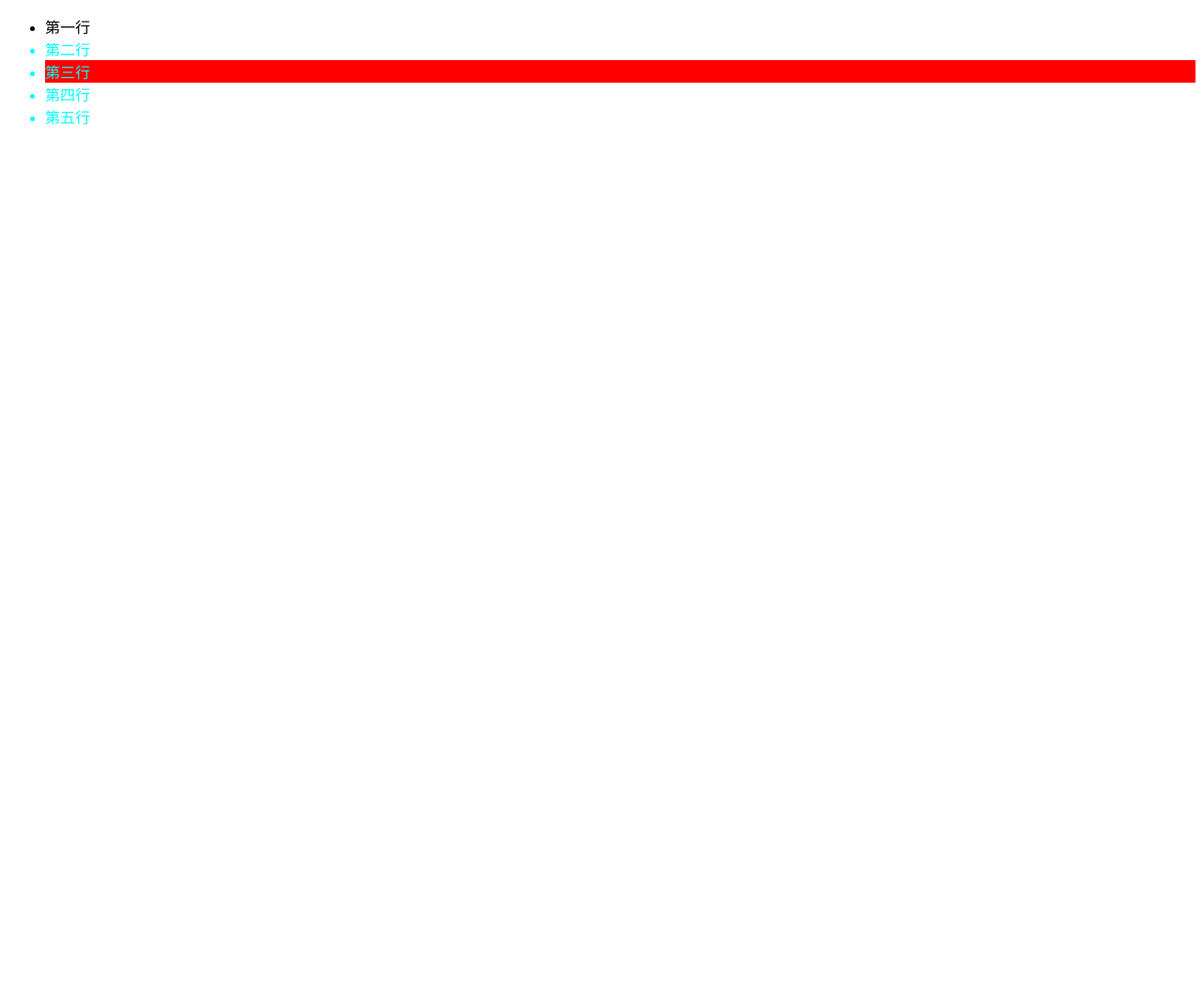
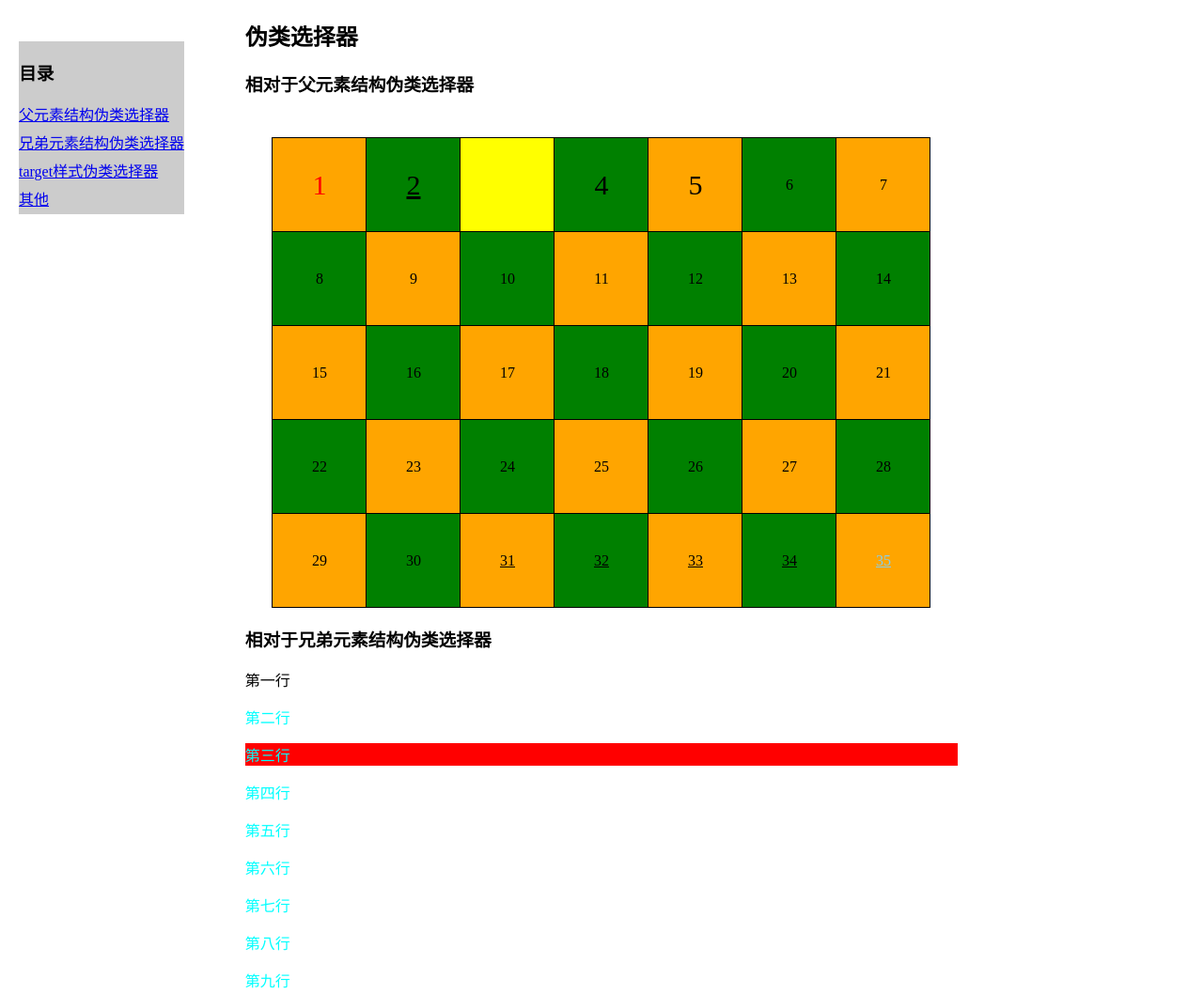
Before and after one commit to jiuchabaikaishui/HTML5CSS3, a plain HTML site: page html5PseudoClassSelector.html in a window 1280 px wide. Shown: the top 1058 px of the page at 94% size. Before the commit the page ends 800 px from the top, so only its background shows below. Drawn offline with Linux system fonts and the light colour scheme.

Commit message:
伪类选择器

```diff
--- a/html5PseudoClassSelector.html
+++ b/html5PseudoClassSelector.html
@@ -5,23 +5,175 @@
     <title>Title</title>
 
     <style>
-        .one ~ li {
+        div.nav {
+            position: fixed;
+            left: 20px;
+            top: 44px;
+            background-color: #cccccc;
+        }
+        a {
+            line-height: 30px;
+        }
+        div.content {
+            width: 60%;
+            margin: auto;
+        }
+        ul {
+            width: 700px;
+            height: 500px;
+            margin: auto;
+            padding: 0;
+            margin-top: 44px;
+            list-style: none;
+            border-left: 1px solid black;
+            border-top: 1px solid black;
+        }
+        ul > li {
+            width: 100px;
+            height: 100px;
+            float: left;
+            text-align: center;
+            border-right: 1px solid black;
+            border-bottom: 1px solid black;
+            line-height: 100px;
+            box-sizing: border-box;
+            background-color: #cae8ca;
+        }
+        li:first-child {
+            color: red;
+        }
+        li:last-child {
+            color: skyblue;
+        }
+        li:first-of-type {
+            color: red;
+        }
+        li:last-of-type {
+            background-color: pink;
+        }
+        li:nth-child(3) {
+            text-decoration: underline;
+        }
+        /*even：偶数，odd奇数*/
+        /*li:nth-child(even) {
+            background-color: green;
+        }
+        li:nth-child(odd) {
+            background-color: orange;
+        }*/
+        li:nth-last-of-type(even) {
+            background-color: green;
+        }
+        li:nth-last-of-type(odd) {
+            background-color: orange;
+        }
+        /*取值范围是0~子元素长度，小于1的值无效，如下表示前5个和后5个：*/
+        li:nth-of-type(-n+5) {
+            font-size: 30px;
+        }
+        li:nth-last-of-type(-n+5) {
+            text-decoration: underline;
+        }
+        li:empty {
+            background-color: yellow;
+        }
+
+        .one ~ p {
             color: cyan;
         }
-        .two + li {
+        .two + p {
             background-color: red;
+        }
+
+        div.target {
+            width: 100%;
+            height: 800px;
+            background-color: #cae8ca;
+        }
+        div.other {
+            width: 100%;
+            height: 800px;
+            background-color: bisque;
+        }
+        h3:target {
+            color: red;
         }
     </style>
 </head>
 <body>
 
-<ul>
-    <li class="one">第一行</li>
-    <li class="two">第二行</li>
-    <li class="three">第三行</li>
-    <li class="four">第四行</li>
-    <li class="five">第五行</li>
-</ul>
+<div class="nav">
+    <h3>目录</h3>
+    <a href="#title1">父元素结构伪类选择器</a> <br/>
+    <a href="#title2">兄弟元素结构伪类选择器</a> <br/>
+    <a href="#title3">target样式伪类选择器</a> <br/>
+    <a href="#title4">其他</a>
+</div>
+
+<div class="content">
+    <h2>伪类选择器</h2>
+
+    <h3 id="title1">相对于父元素结构伪类选择器</h3>
+    <ul>
+        <div></div>
+        <li>1</li>
+        <li>2</li>
+        <li></li>
+        <li>4</li>
+        <li>5</li>
+        <li>6</li>
+        <li>7</li>
+        <li>8</li>
+        <li>9</li>
+        <li>10</li>
+        <li>11</li>
+        <li>12</li>
+        <li>13</li>
+        <li>14</li>
+        <li>15</li>
+        <li>16</li>
+        <li>17</li>
+        <li>18</li>
+        <li>19</li>
+        <li>20</li>
+        <li>21</li>
+        <li>22</li>
+        <li>23</li>
+        <li>24</li>
+        <li>25</li>
+        <li>26</li>
+        <li>27</li>
+        <li>28</li>
+        <li>29</li>
+        <li>30</li>
+        <li>31</li>
+        <li>32</li>
+        <li>33</li>
+        <li>34</li>
+        <li>35</li>
+    </ul>
+
+    <h3 id="title2">相对于兄弟元素结构伪类选择器</h3>
+    <div>
+        <p class="one">第一行</p>
+        <p class="two">第二行</p>
+        <p class="three">第三行</p>
+        <p class="four">第四行</p>
+        <p class="five">第五行</p>
+        <p class="six">第六行</p>
+        <p class="seven">第七行</p>
+        <p class="eight">第八行</p>
+        <p class="nine">第九行</p>
+    </div>
+
+    <h3 id="title3">target样式伪类选择器</h3>
+    <div class="target">
+    </div>
+
+    <h3 id="title4">其他</h3>
+    <div class="other">
+    </div>
+</div>
 
 </body>
 </html>
```
